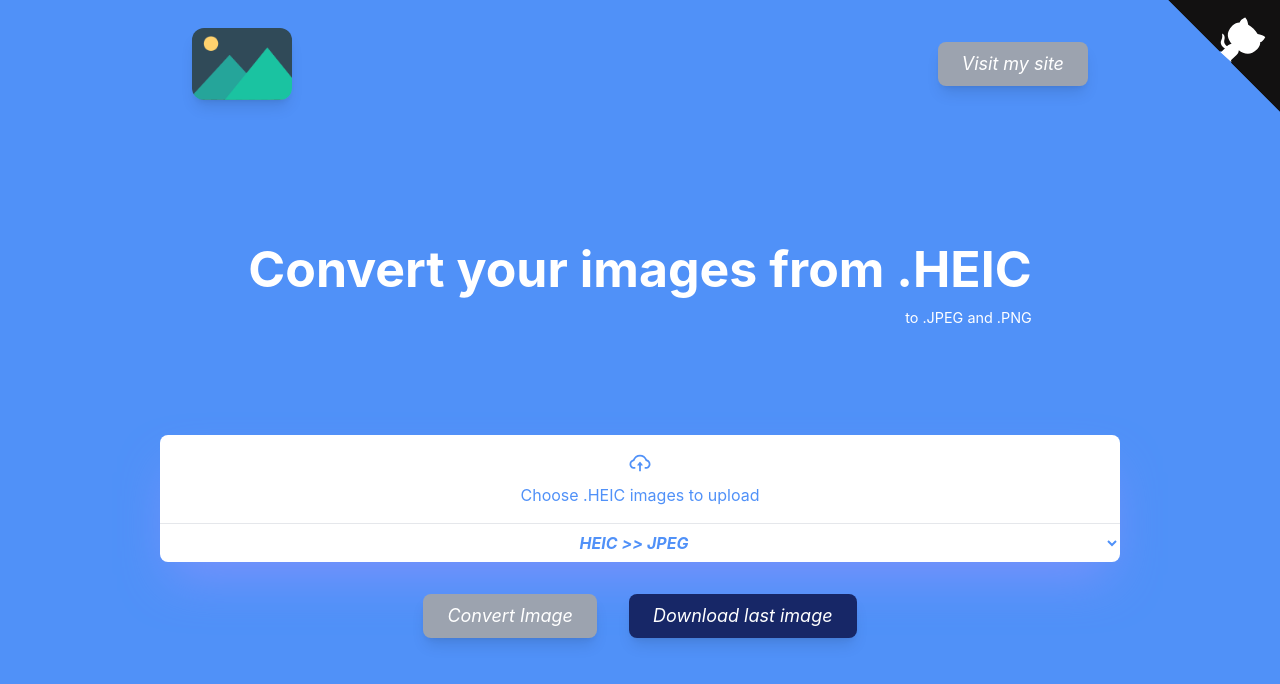
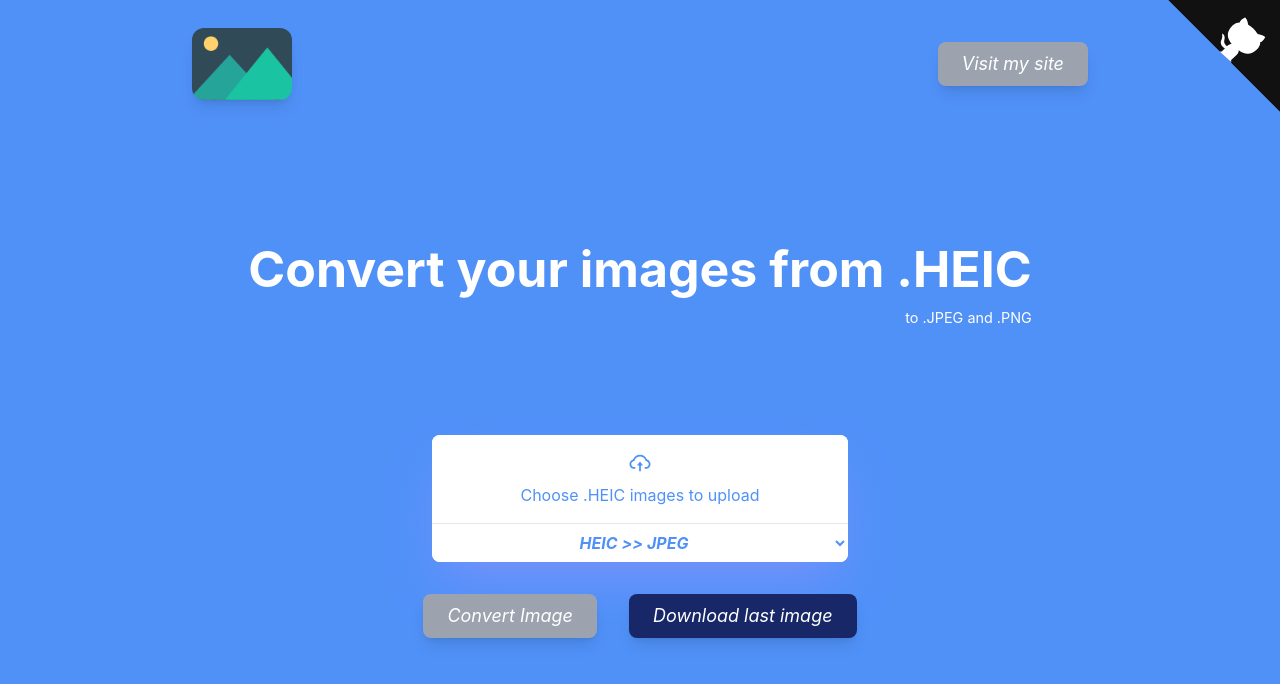
Before and after one commit to flpfrnc/heic2format-frontend, a React (Vite) app: page / in a window 1280 px wide. Shown: the top 684 px of the page. Built offline with nearby package versions, Linux system fonts and the light colour scheme.

Commit message:
fix: add client side heic conversion

```diff
--- a/package.json
+++ b/package.json
@@ -11,6 +11,7 @@
   },
   "dependencies": {
     "@headlessui/react": "^1.7.15",
+    "heic2any": "^0.0.4",
     "http": "^0.0.1-security",
     "react": "^18.2.0",
     "react-dom": "^18.2.0",
--- a/src/components/FileInput.tsx
+++ b/src/components/FileInput.tsx
@@ -5,6 +5,7 @@ interface FileInputProps extends ComponentPropsWithRef<"input"> {
   selectedFiles: File[] | null;
   setSelectedFiles: Dispatch<File[]>;
   refs?: RefObject<HTMLInputElement>;
+  className?: string;
 }
 
 export default function FileInput(props: FileInputProps) {
@@ -23,13 +24,15 @@ export default function FileInput(props: FileInputProps) {
   return (
     <div
       onClick={handleClick}
-      className="p-4 flex flex-col items-center gap-2 bg-white text-[#5091F8] hover:bg-[#7A92FC1A] rounded-lg cursor-pointer w-full"
+      className={`relative p-4 flex flex-col items-center gap-2 bg-white text-[#5091F8] hover:bg-[#7A92FC1A] rounded-lg cursor-pointer w-full ${
+        props.className && props.className
+      }`}
     >
       <AiOutlineCloudUpload className="w-6 h-6" />
       <span>Choose .HEIC images to upload</span>
       <input type="file" ref={fileInputRef} className="hidden" onChange={handleChange} accept=".heic" />
       {!!props.selectedFiles?.length && (
-        <div className="p-4 mt-4 white overflow-hidden text-ellipsis">
+        <div className="p-4 mt-4 white overflow-hidden text-ellipsis max-w-[80%]">
           <p>Selected Files:</p>
           {props.selectedFiles?.map((file, i) => {
             return (
--- a/src/components/Home.tsx
+++ b/src/components/Home.tsx
@@ -3,6 +3,7 @@ import Header from "./Header";
 import GithubCorner from "./GithubCorner";
 import FileInput from "./FileInput";
 import Spinner from "./Spinner";
+import heic2any from "heic2any";
 
 export default function Home() {
   const [image, setImage] = useState<File[] | null>(null);
@@ -19,33 +20,25 @@ export default function Home() {
   async function formatFile(file: File[] | null) {
     if (!file) return;
 
-    const baseUrl = import.meta.env.VITE_API_URL;
-    const formData = new FormData();
-    formData.append("heic", file?.[0]);
-    formData.append("format", toFormat);
+    const blob = file?.[0];
+    try {
+      setFormattedImage({ ...formattedImage, loading: true });
+      heic2any({
+        blob: blob,
+        toType: `image/${toFormat}`,
+      }).then(function (resultBlob) {
+        var url = Array.isArray(resultBlob) ? window.URL.createObjectURL(resultBlob[0]) : window.URL.createObjectURL(resultBlob);
 
-    const updatedFileName = file?.[0].name.split(".HEIC")[0];
+        const updatedFileName = blob.name + `.${toFormat}`;
 
-    try {
-      setFormattedImage({ ...formattedImage, fileName: updatedFileName, loading: true });
-      await fetch(`${baseUrl}/convert-image`, {
-        method: "POST",
-        body: formData,
+        setFormattedImage({ fileUrl: url, fileName: updatedFileName, loading: false });
+        setImage(null);
       });
-
-      const blob = await fetch(`${baseUrl}/image/` + updatedFileName, {
-        method: "GET",
-      }).then((response) => response.blob());
-
-      const url = window.URL.createObjectURL(blob);
-      setFormattedImage({ ...formattedImage, fileUrl: url, fileName: updatedFileName, loading: false });
-      setImage(null);
     } catch (error) {
       console.error(error);
+      alert("Image convertion failed");
       setFormattedImage({ ...formattedImage, loading: false });
       setImage(null);
-
-      alert("Image convertion failed");
     }
   }
 
@@ -58,9 +51,9 @@ export default function Home() {
           <span className="text-white font-bold text-[16px] sm:text-[30px] md:text-[40px] xl:text-[50px]">Convert your images from .HEIC</span>
           <span className="text-[0.9rem] text-white text-end">to .JPEG and .PNG</span>
         </div>
-        <div className="flex flex-col gap-8 justify-center items-center px-8 sm:px-8 md:px-20 w-full min-h-[40vh]">
-          <div className="bg-white rounded-2xl min-h-fit w-full mx-10 shadow-2xl shadow-[#7A92FC] flex flex-col justify-center items-center">
-            <FileInput selectedFiles={image} setSelectedFiles={setImage} />
+        <div className="flex flex-col gap-8 justify-center items-center px-8 sm:px-8 md:px-20 min-w-[300px] min-h-[40vh]">
+          <div className="bg-white rounded-lg min-h-fit sm:max-w-[256px] md:max-w-[416px] sm:w-[256px] md:w-[416px] shadow-2xl shadow-[#7A92FC] flex flex-col justify-center items-center ">
+            <FileInput selectedFiles={image} setSelectedFiles={setImage} className="w-[256px] sm:w-[256px] md:w-[416px]" />
             <hr className="w-full" />
             <select
               className="p-2 outline-none border-none active:rounded-none rounded-b-lg w-full h-full text-center bg-white hover:bg-gray-100 cursor-pointer font-bold italic text-[#5091F8]"
```
Also changed, not shown: 1 other file (tests, documents, lock files or other folders).
